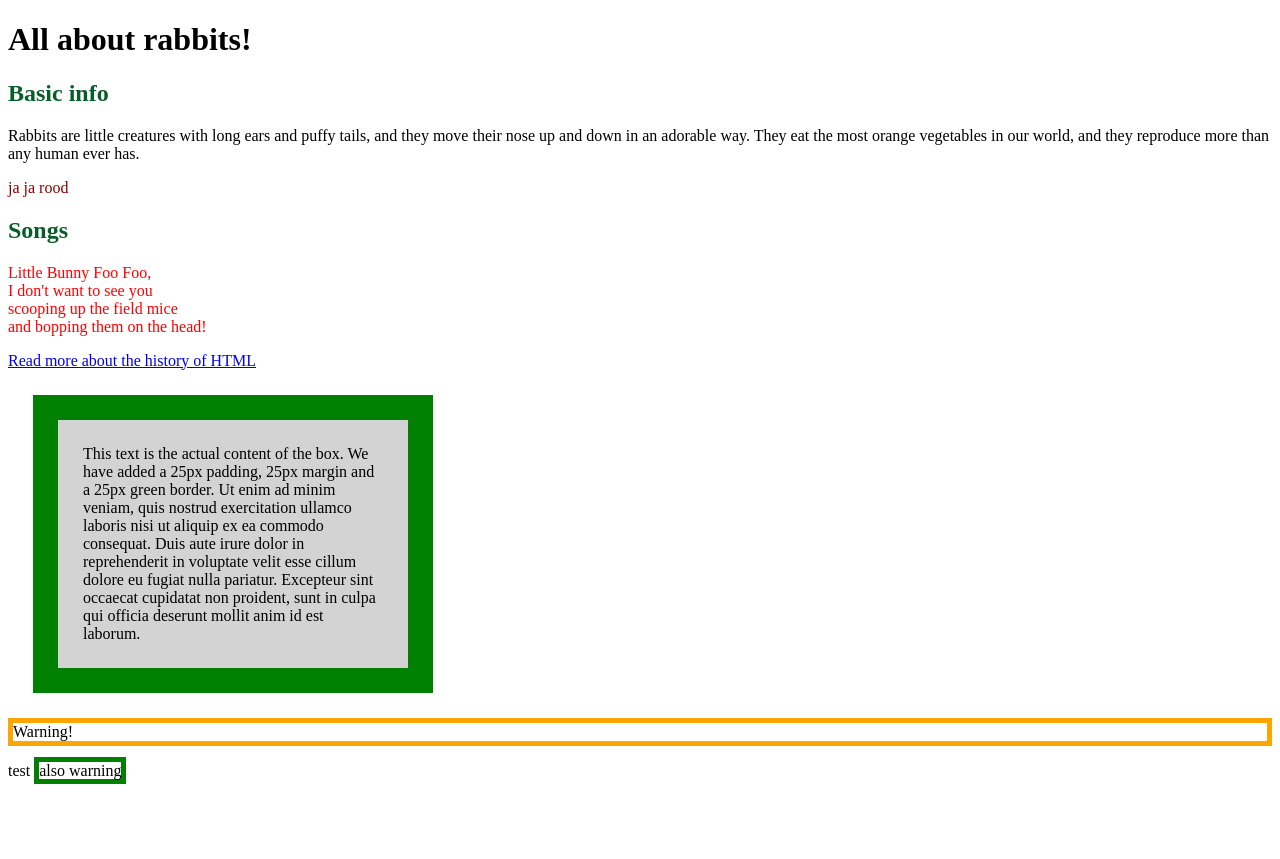
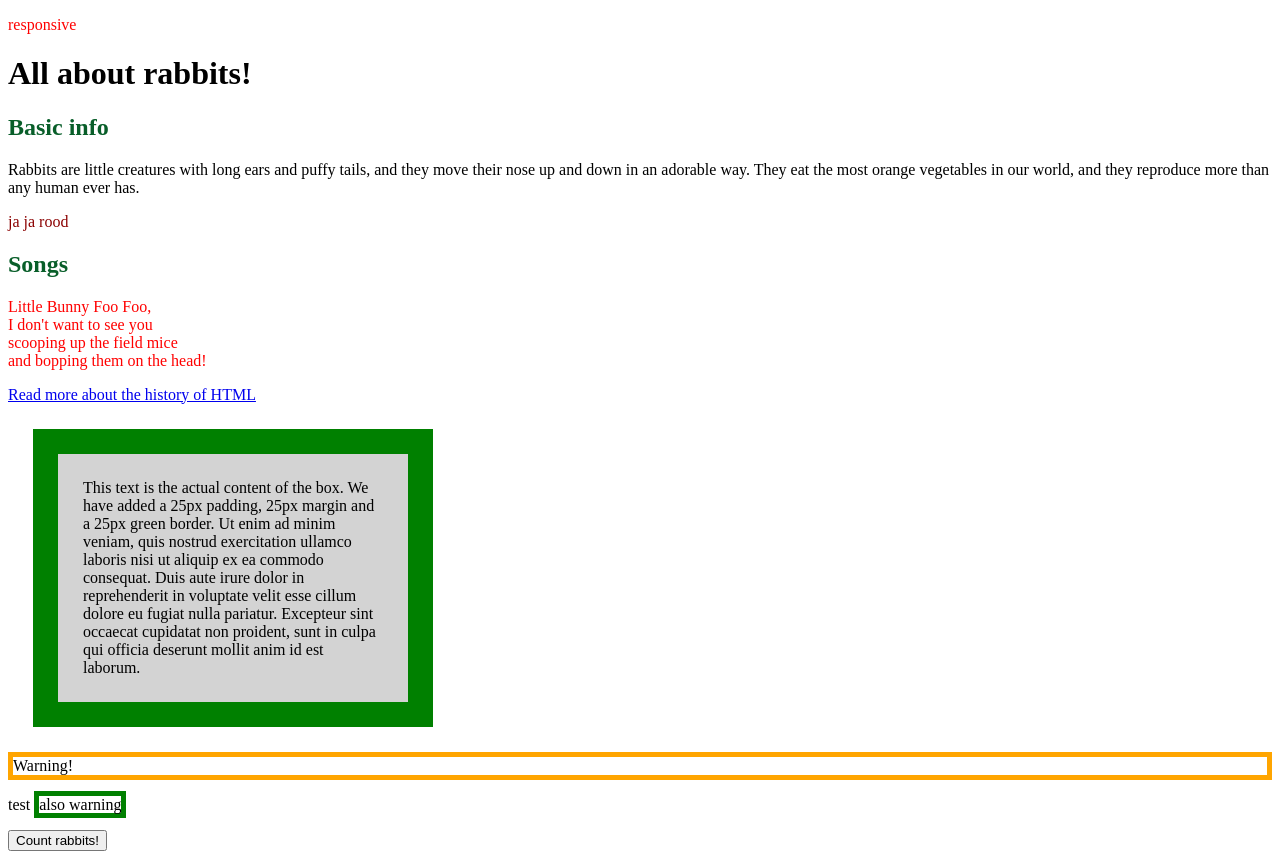
Before and after one commit to jaapiek/wfjvdham.github.io, a plain HTML site: page index.html in a window 1280 px wide. Before the commit the page ends 800 px from the top, so only its background shows below. Drawn offline with Linux system fonts and the light colour scheme.

Commit message:
add javascript

```diff
--- a/index.html
+++ b/index.html
@@ -30,9 +30,29 @@
             border: 5px solid green;
         }
 
+        #res {
+            color:green;
+        }
+
+        @media(min-width:900px){
+            #res {
+                color:red;
+            }
+        }
+
         </style>
+
+        <script>
+            function countRabbits() {
+                for(let i=1; i<=3; i++) {
+                    alert("Rabbit number " + i);
+                }
+            }
+        </script>
     </head>
     <body>
+
+    <p id = "res">responsive</p>
 
     <h1>All about rabbits!</h1>
 
@@ -57,5 +77,7 @@ and bopping them on the head!</p>
 
     <p>test <span class="warning">also warning</span></p>
 
+    <input type="button" onclick="countRabbits()" value="Count rabbits!">
+
     </body>
 </html>
```
